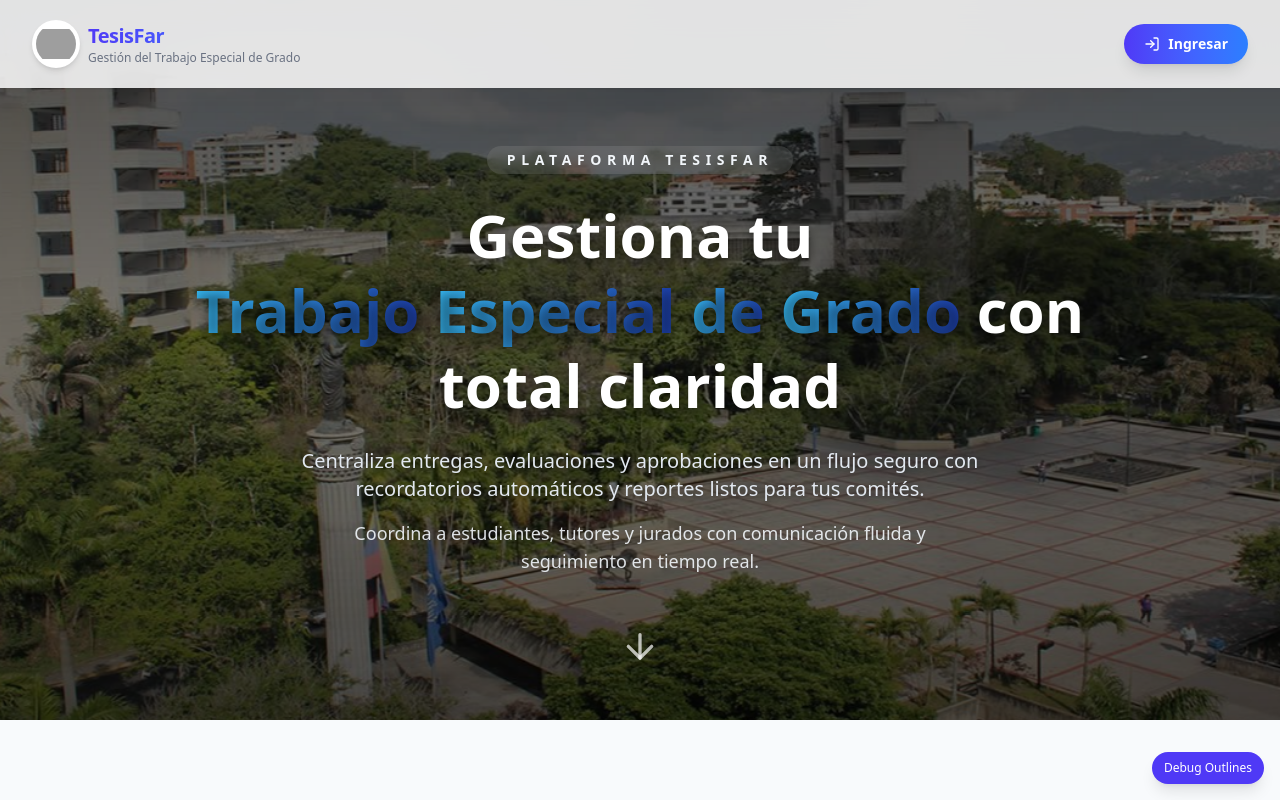
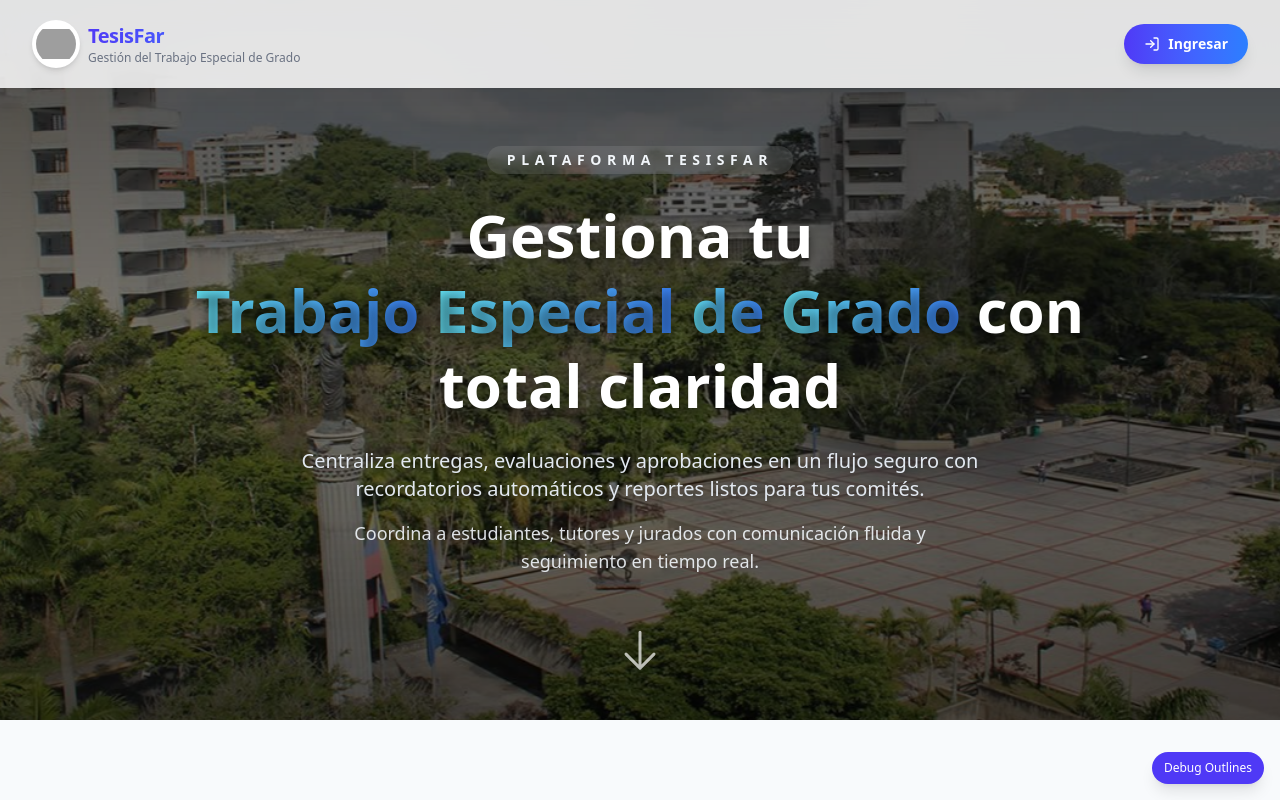
Before and after one commit to Aoshi346/teg-web-app, a Next.js app: page / in a window 1280 px wide. Shown: the top 800 px of the page. Built offline with nearby package versions, Linux system fonts and the light colour scheme; grey boxes are pictures that could not be loaded.

Commit message:
feat: update Hero component styles and animations; change gradient colors and replace arrow icon with SVG

```diff
--- a/src/components/Hero.tsx
+++ b/src/components/Hero.tsx
@@ -60,7 +60,7 @@ export default function Hero() {
         gsap.set(gradientSplit.words, { opacity: 0, y: 40, rotationX: -75, transformOrigin: "50% 50%" });
         gradientSplit.words.forEach((w) => {
           const el = w as HTMLElement;
-          el.style.backgroundImage = "linear-gradient(90deg,#38bdf8,#1e40af)";
+          el.style.backgroundImage = "linear-gradient(90deg,#67e8f9,#3b82f6)";
           el.style.setProperty("-webkit-background-clip", "text");
           el.style.setProperty("background-clip", "text");
           el.style.setProperty("-webkit-text-fill-color", "transparent");
@@ -153,13 +153,17 @@ export default function Hero() {
           "-=0.4"
         )
         .add(() => {
-          gsap.to(arrowRef.current, {
-            y: -14,
-            duration: 1.6,
-            ease: "power2.inOut",
-            repeat: -1,
-            yoyo: true
-          });
+          gsap.fromTo(
+            arrowRef.current,
+            { y: -16 },
+            {
+              y: 16,
+              duration: 1.2,
+              ease: "power2.inOut",
+              repeat: -1,
+              yoyo: true,
+            },
+          );
         });
 
       gsap.to(backgroundRef.current, {
@@ -215,7 +219,7 @@ export default function Hero() {
           style={{ textShadow: "0px 4px 12px rgba(0, 0, 0, 0.5)" }}
         >
           Gestiona tu
-          <span ref={gradientRef} className="text-transparent bg-clip-text bg-gradient-to-r from-sky-400 to-blue-700">
+          <span ref={gradientRef} className="text-transparent bg-clip-text bg-gradient-to-r from-sky-300 to-blue-500">
             {" "}
             Trabajo Especial de Grado
             {" "}
@@ -247,7 +251,20 @@ export default function Hero() {
         className="absolute bottom-10 z-20"
         aria-hidden
       >
-        <ArrowDown className="h-10 w-10 text-white/70" />
+        <svg
+          className="h-12 w-12 text-white/70"
+          xmlns="http://www.w3.org/2000/svg"
+          fill="none"
+          viewBox="0 0 24 24"
+          stroke="currentColor"
+        >
+          <path
+            strokeLinecap="round"
+            strokeLinejoin="round"
+            strokeWidth={1.5}
+            d="M19 14l-7 7m0 0l-7-7m7 7V3"
+          />
+        </svg>
       </div>
     </section>
   );
```
